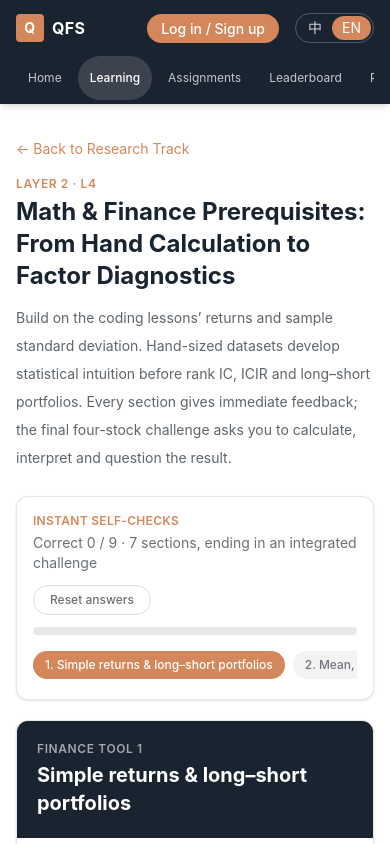
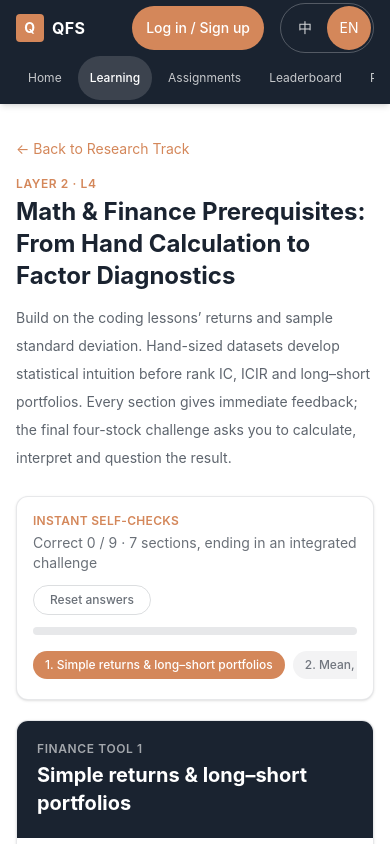
Before and after one commit to qfs-polyu/qfs-platform, a Next.js app: page /en/learn/research/2 in a window 390 px wide. Shown: the top 844 px of the page. Built offline with nearby package versions, Linux system fonts and the light colour scheme.

Commit message:
fix: enlarge mobile header controls

```diff
--- a/src/components/AuthButton.tsx
+++ b/src/components/AuthButton.tsx
@@ -37,7 +37,7 @@ export default function AuthButton() {
     return (
       <Link
         href="/auth"
-        className="rounded-full bg-accent px-3.5 py-1.5 text-sm font-medium text-white transition hover:bg-accent/90"
+        className="inline-flex min-h-11 items-center rounded-full bg-accent px-3.5 py-2 text-sm font-medium text-white transition hover:bg-accent/90"
       >
         {t('loginSignup')}
       </Link>
@@ -54,7 +54,7 @@ export default function AuthButton() {
       </span>
       <button
         onClick={signOut}
-        className="rounded-full border border-white/25 px-3 py-1.5 text-xs text-white/80 transition hover:text-white"
+        className="min-h-11 rounded-full border border-white/25 px-3 py-2 text-xs text-white/80 transition hover:text-white"
       >
         {t('logout')}
       </button>
--- a/src/components/LanguageSwitcher.tsx
+++ b/src/components/LanguageSwitcher.tsx
@@ -17,7 +17,7 @@ export default function LanguageSwitcher() {
     <div className="flex items-center rounded-full border border-white/25 p-0.5 text-sm">
       <button
         onClick={() => switchTo('zh')}
-        className={`rounded-full px-2.5 py-0.5 transition ${
+        className={`min-h-11 min-w-11 rounded-full px-1 py-2 transition ${
           locale === 'zh' ? 'bg-accent text-white' : 'text-white/80 hover:text-white'
         }`}
       >
@@ -25,7 +25,7 @@ export default function LanguageSwitcher() {
       </button>
       <button
         onClick={() => switchTo('en')}
-        className={`rounded-full px-2.5 py-0.5 transition ${
+        className={`min-h-11 min-w-11 rounded-full px-1 py-2 transition ${
           locale === 'en' ? 'bg-accent text-white' : 'text-white/80 hover:text-white'
         }`}
       >
```
